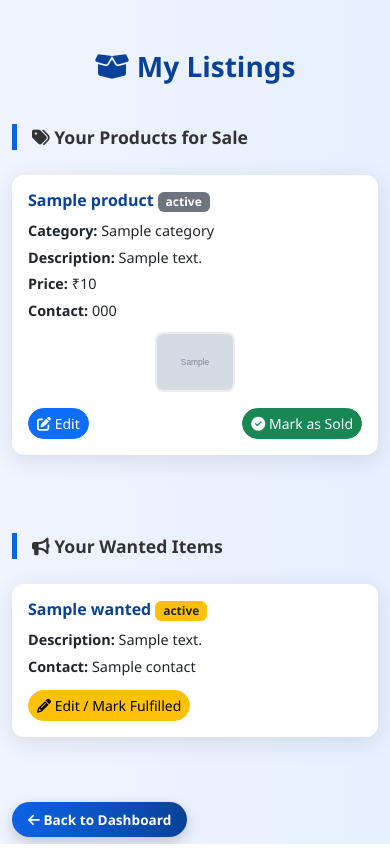
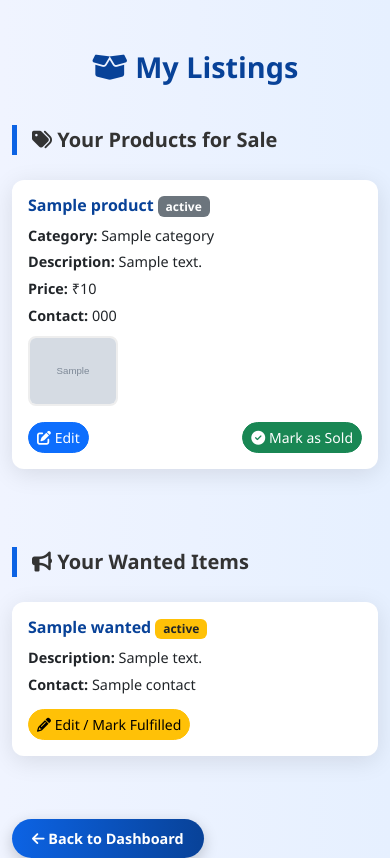
Before and after one commit to akshatabakre/Resell-nitrr, a Flask app: page /my_listings in a window 390 px wide. Run offline with Flask 3, Linux system fonts and the light colour scheme; the visitor is signed in with stand-in values (Sample User, id 1); grey boxes marked "Sample" are stand-in pictures; a database or web service that is not in the repository returns one stand-in record (values such as "Sample title"); some libraries are stand-ins or nearby versions.

Commit message:
changed again

```diff
--- a/templates/my_listings.html
+++ b/templates/my_listings.html
@@ -5,7 +5,6 @@
     <title>My Listings - CollegeResell</title>
     <link href="https://cdn.jsdelivr.net/npm/bootstrap@5.3.3/dist/css/bootstrap.min.css" rel="stylesheet">
     <link href="https://cdnjs.cloudflare.com/ajax/libs/font-awesome/6.5.0/css/all.min.css" rel="stylesheet">
-    <link href="https://cdnjs.cloudflare.com/ajax/libs/font-awesome/6.4.0/css/all.min.css" rel="stylesheet">
     <style>
         body {
             background: linear-gradient(to right, #f0f4ff, #e6f0ff);
@@ -130,49 +129,31 @@
             transform: scale(1.05);
         }
 
-        /* Media Queries for Responsiveness */
-        @media (max-width: 991px) {
-            .card-body h5 {
-                font-size: 1.1rem;
+        /* Responsive styling */
+        @media (max-width: 768px) {
+            .image-gallery img {
+                width: 100px;
+                height: 80px;
             }
 
-            .card-body p {
-                font-size: 0.95rem;
+            .section-title {
+                font-size: 1.25rem;
+            }
+
+            h1 {
+                font-size: 1.8rem;
             }
 
             .dashboard-btn a {
                 font-size: 0.9rem;
                 padding: 10px 20px;
             }
-
-            .image-gallery img {
-                width: 100px;
-                height: 80px;
-            }
         }
 
-        @media (max-width: 767px) {
-            .section-title {
-                font-size: 1.25rem;
-            }
-
-            .image-gallery {
-                justify-content: center;
-            }
-
+        @media (max-width: 480px) {
             .image-gallery img {
                 width: 90px;
                 height: 70px;
-            }
-        }
-
-        @media (max-width: 575px) {
-            h1 {
-                font-size: 1.75rem;
-            }
-
-            .section-title {
-                font-size: 1.1rem;
             }
 
             .card-body h5 {
@@ -181,16 +162,6 @@
 
             .card-body p {
                 font-size: 0.9rem;
-            }
-
-            .dashboard-btn a {
-                font-size: 0.85rem;
-                padding: 8px 16px;
-            }
-
-            .image-gallery img {
-                width: 80px;
-                height: 60px;
             }
         }
     </style>
@@ -205,7 +176,7 @@
         {% if products %}
             <div class="row">
                 {% for product in products %}
-                    <div class="col-md-6 col-lg-4">
+                    <div class="col-12 col-md-6 col-lg-4">
                         <div class="card card-listing">
                             <div class="card-body">
                                 <h5>{{ product.name }} <span class="badge bg-secondary">{{ product.status }}</span></h5>
@@ -244,7 +215,7 @@
         {% if wanted_items %}
             <div class="row">
                 {% for wanted in wanted_items %}
-                    <div class="col-md-6 col-lg-4">
+                    <div class="col-12 col-md-6 col-lg-4">
                         <div class="card card-listing">
                             <div class="card-body">
                                 <h5>{{ wanted.name }} <span class="badge bg-warning text-dark">{{ wanted.status }}</span></h5>
```
